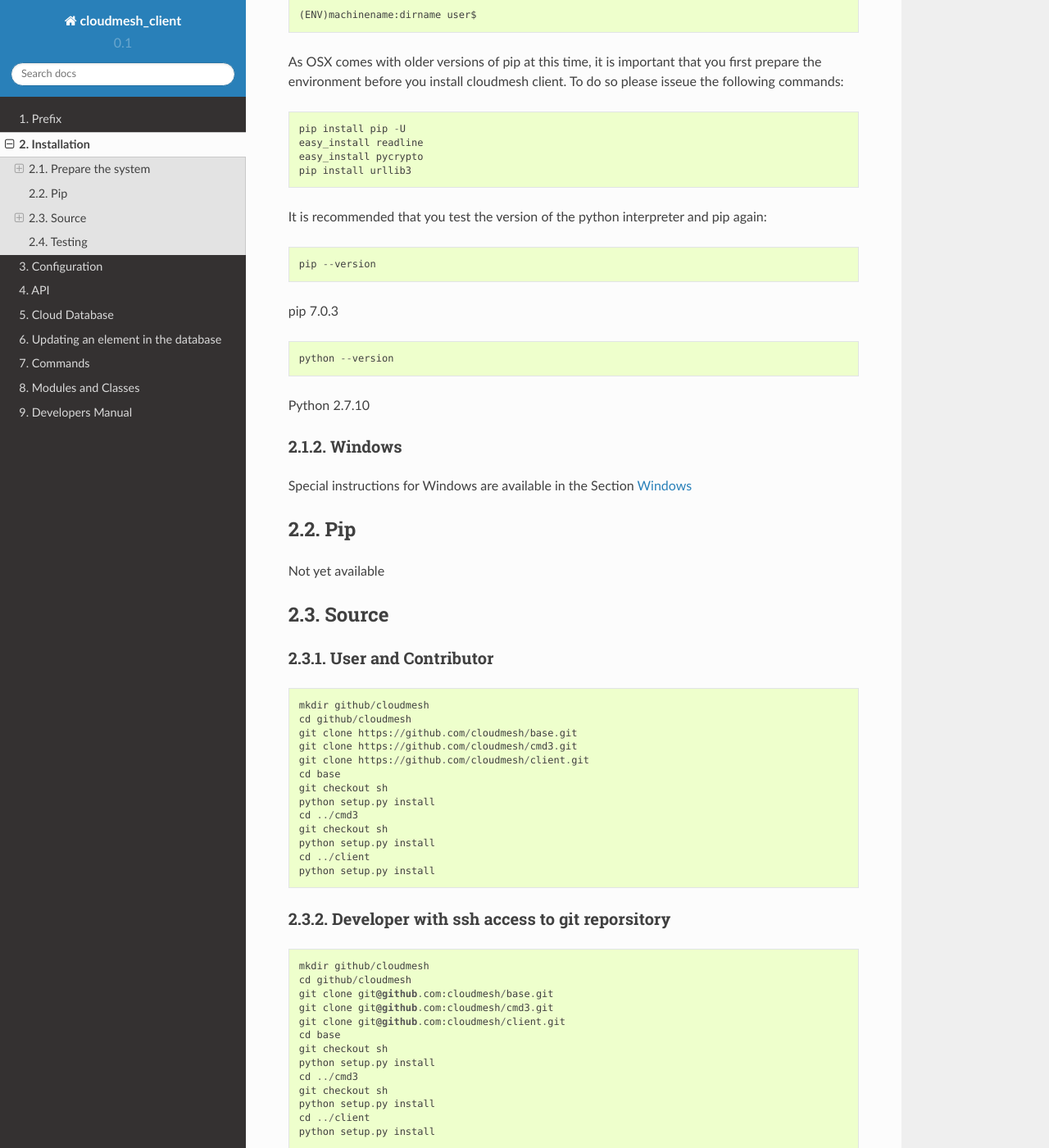
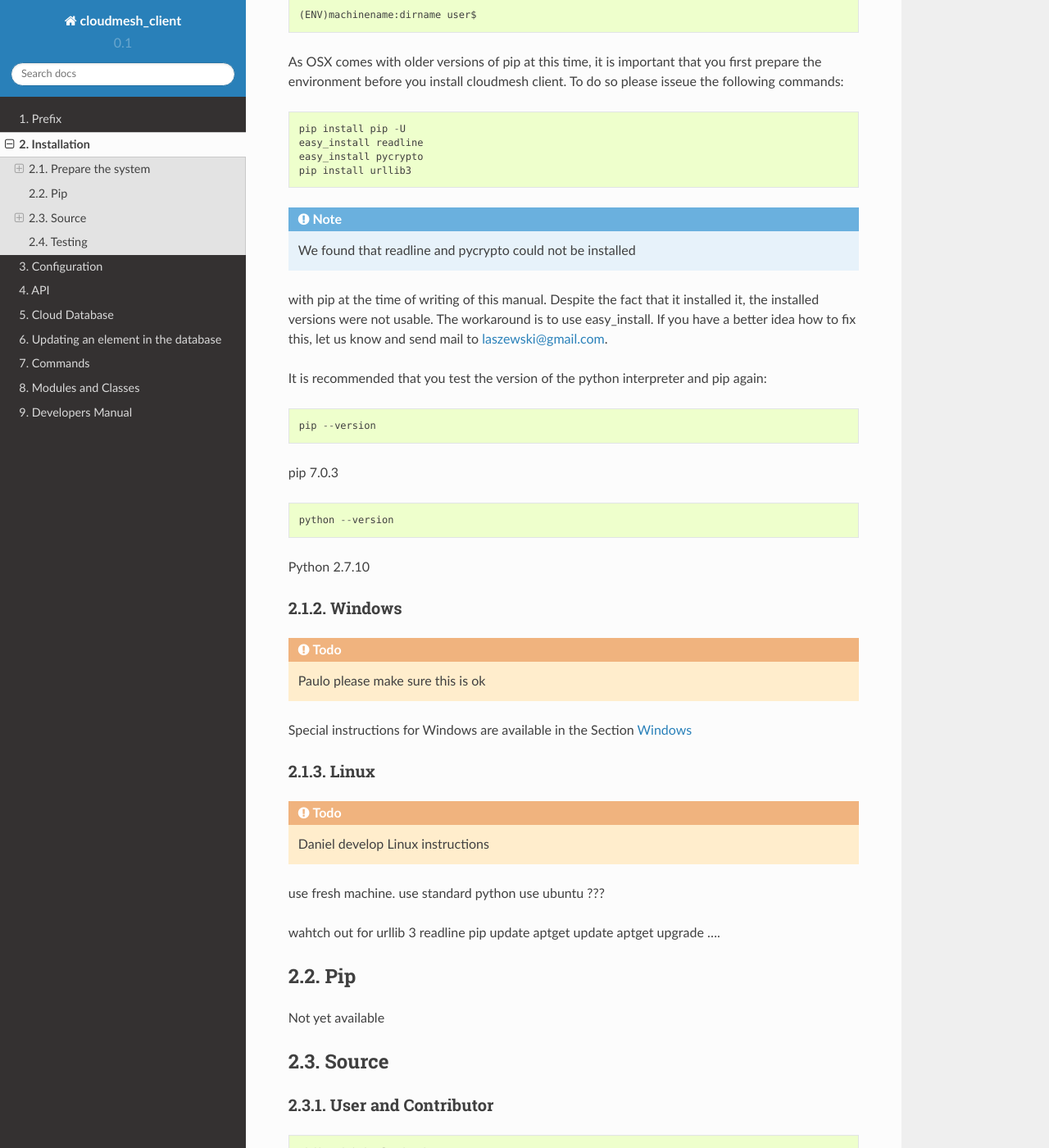
Before and after one commit to cloudmesh/client, a Sphinx documentation site: the page built from docs/source/installation.rst, in a window 1280 px wide and 1400 px high, scrolled down 1356 px. Shown: the whole window at 82% size. Built offline with Sphinx 7.4.7 and the Read the Docs theme 2.0.0, drawn with Linux system fonts in a browser that asks for light colours; pages that are not in the unit, such as notebooks, are missing from menus.

Commit message:
add todos for instalation instructions

```diff
--- a/docs/source/installation.rst
+++ b/docs/source/installation.rst
@@ -66,6 +66,11 @@
    easy_install pycrypto
    pip install urllib3
 
+.. note:: We found that readline and pycrypto could not be installed
+with pip at the time of writing of this manual. Despite the fact that
+it installed it, the installed versions were not usable. The
+workaround is to use easy_install. If you have a better idea how to
+fix this, let us know and send mail to laszewski@gmail.com.
 
 It is recommended that you test the version of the python interpreter
 and pip again::
@@ -86,7 +91,27 @@
 Windows
 ^^^^^^^
 
+.. todo:: Paulo please make sure this is ok
+
 Special instructions for Windows are available in the Section :ref:`windows-install`
+
+Linux
+^^^^^
+
+.. todo:: Daniel develop Linux instructions
+
+use fresh machine.
+use standard python
+use ubuntu ???
+
+wahtch out for
+urllib 3
+readline
+pip update
+aptget update
+aptget upgrade
+....
+
 
 Pip
 ---
```
